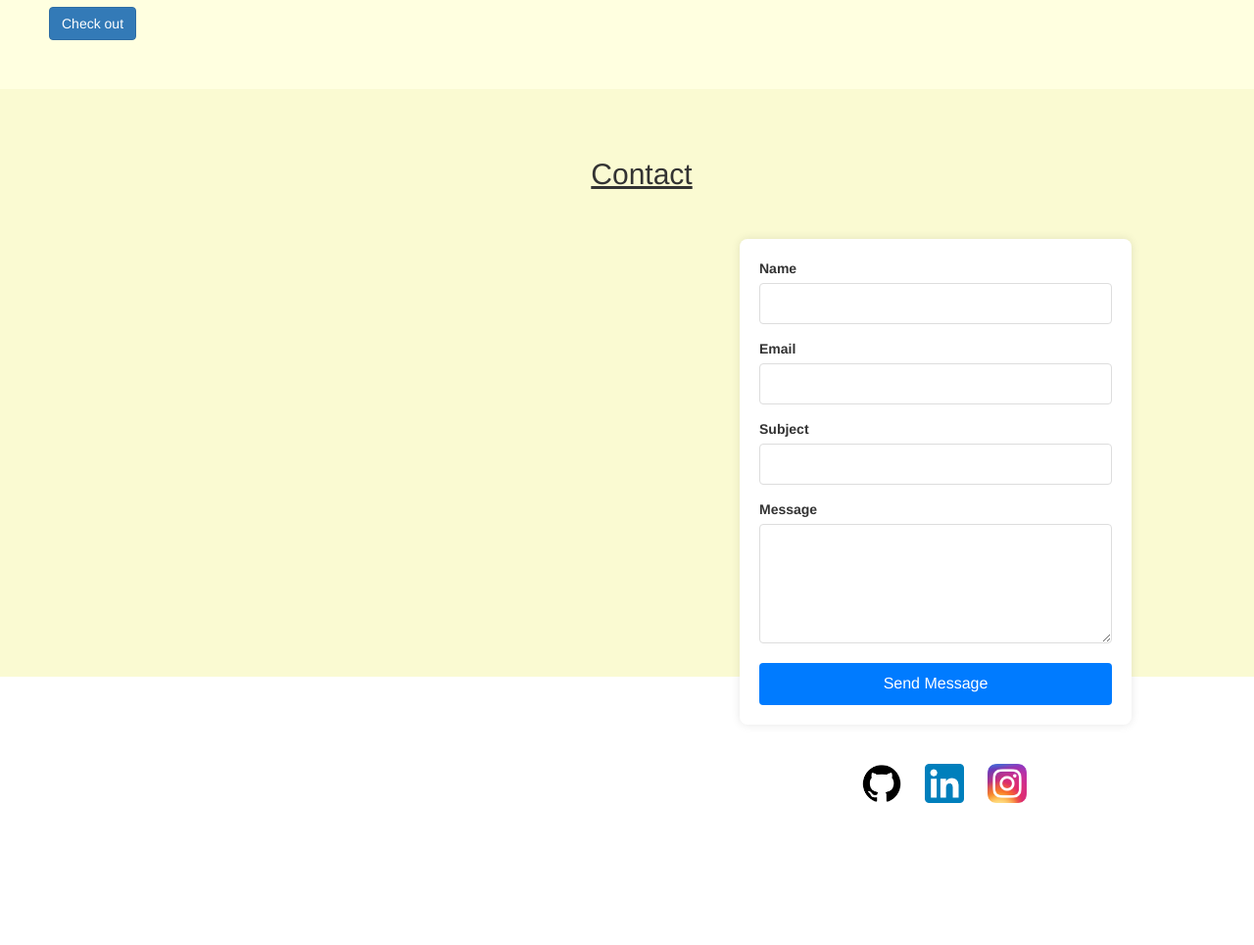
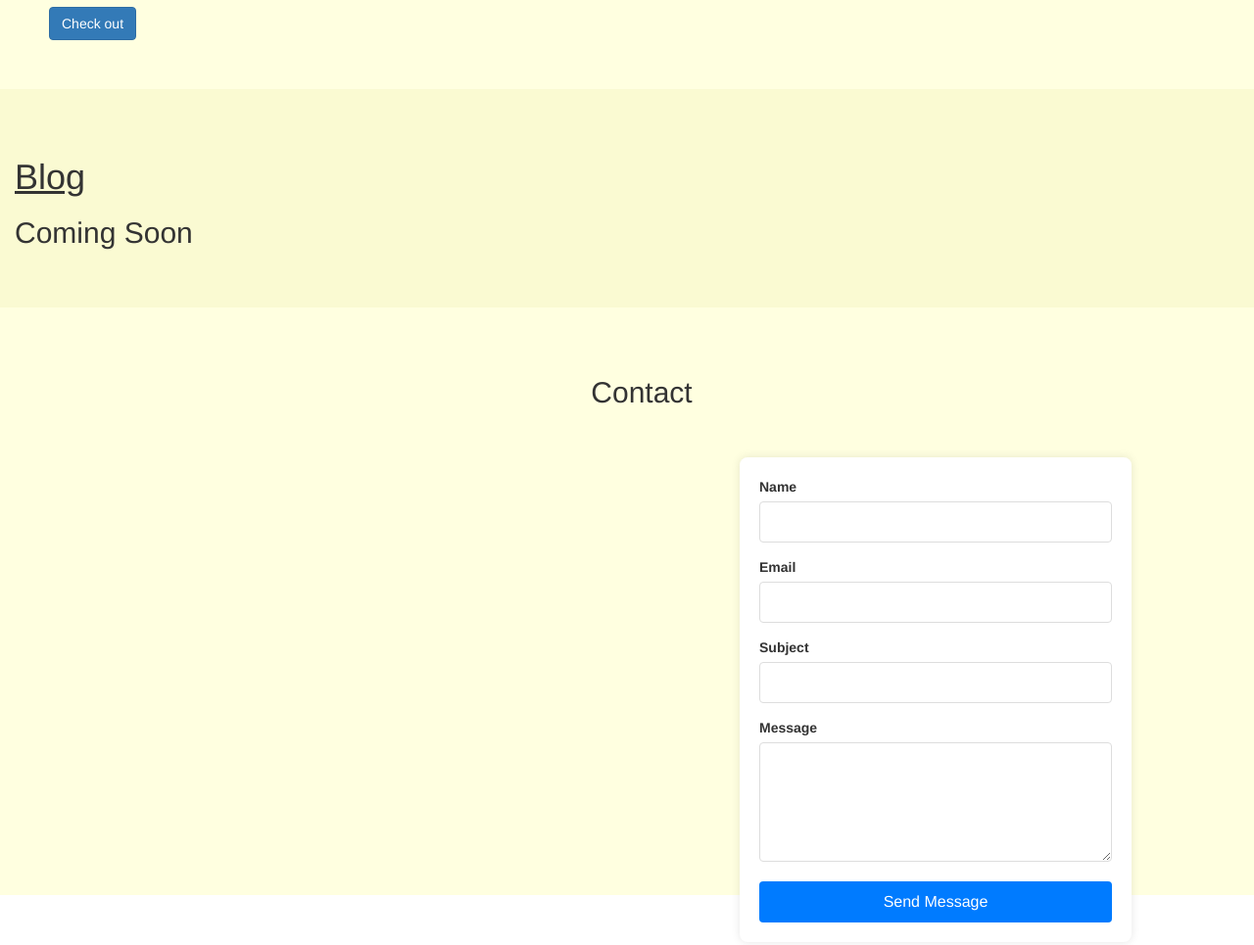
Before and after one commit to talhaakhtar19/website, a plain HTML site: page index.html in a window 1280 px wide. Shown: the part 2401-3366 px from the top of the page at 98% size. Drawn offline with nearby package versions, Linux system fonts and the light colour scheme.

Commit message:
Made a Round of Changes

```diff
--- a/Assets/style.css
+++ b/Assets/style.css
@@ -80,7 +80,6 @@ body {
   .card-body {
     min-height: 200;
   }
-
   .detail p {
     margin-left: 1rem;
     line-height: 1.5em;
@@ -96,16 +95,18 @@ body {
     width: 100%;
     padding: 1.2em 3rem 3em 3rem;
   }
+  #section4 {
+    padding-top: 50px;
+    padding-bottom: 50px;
+    background-color: lightgoldenrodyellow;
+  }
   #section5 {
     padding-top: 50px;
 
-    background-color: lightgoldenrodyellow;
+    background-color: lightyellow;
   }
   .contact-page {
     margin-left: 30px;
-  }
-  .contact-page h2 {
-    text-decoration: underline;
   }
   .contact-form {
     background: #fff;
--- a/index.html
+++ b/index.html
@@ -108,6 +108,11 @@
       </div>
     </div>
 
+    <div id="section4" class="container-fluid">
+      <h1 style="text-decoration: underline;">Blog</h1>
+      <h2>Coming Soon</h2>
+    </div>
+
     <div id="section5" class="container-fluid" style="height:600px;">
       <div class="contact-page">
         <div class="row">
```
